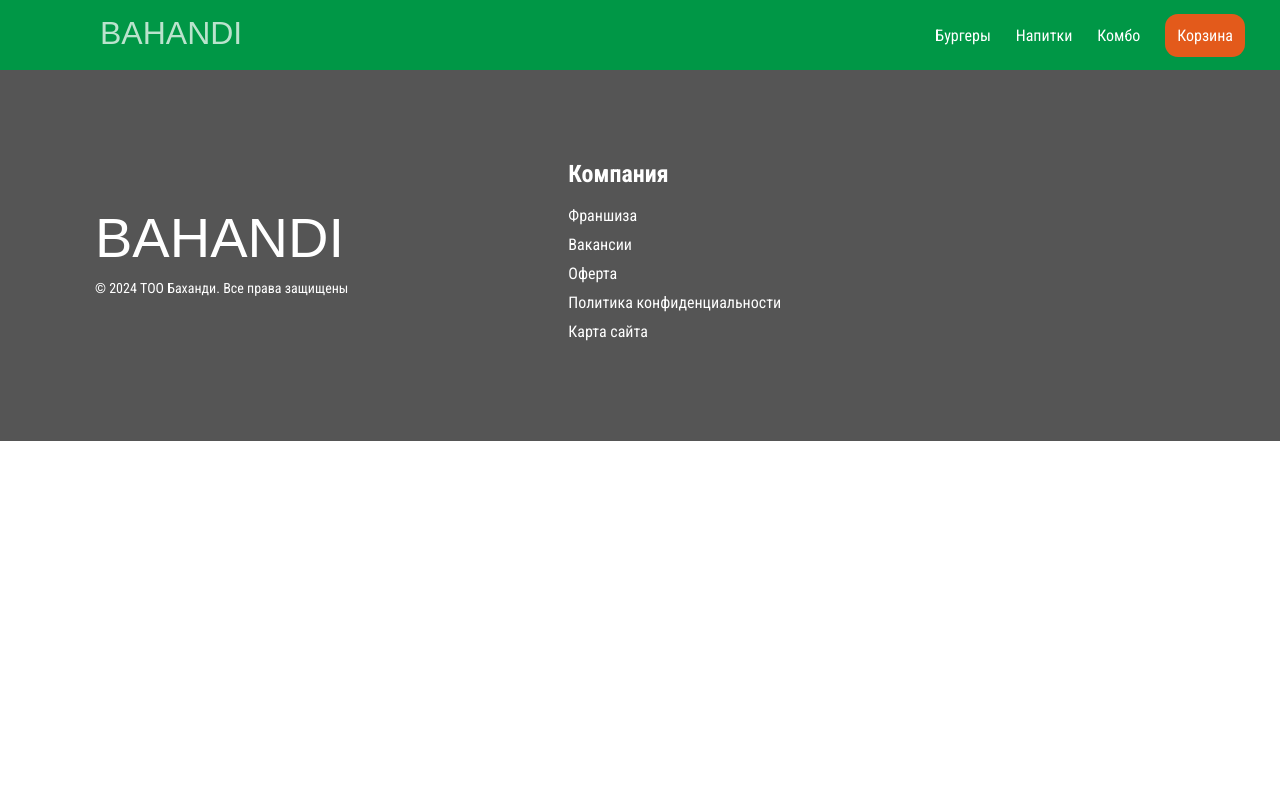
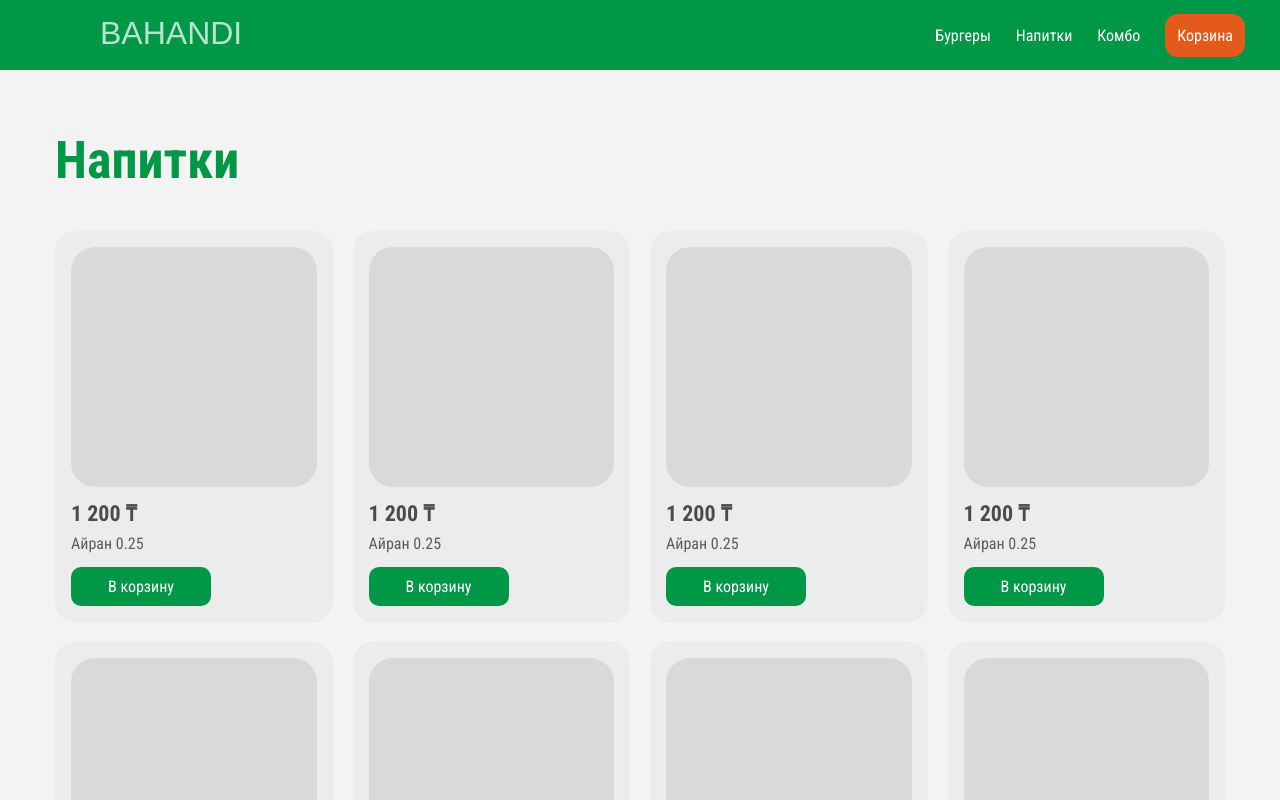
Before and after one commit to LuckyMen000/bahandi-store, a React (Create React App) app: page / in a window 1280 px wide. Shown: the top 800 px of the page. Built offline with nearby package versions, Linux system fonts and the light colour scheme; a web font is replaced by a local one.

Commit message:
add body

```diff
--- a/src/App.js
+++ b/src/App.js
@@ -1,10 +1,12 @@
 import Header from "./components/Header";
 import Footer from "./components/Footer";
+import Body from "./components/Body";
 
 function App() {
   return (
     <div>
         <Header/>
+        <Body/>
         <Footer/>
     </div>
   );
--- a/src/assets/style.css
+++ b/src/assets/style.css
@@ -42,7 +42,77 @@
     border-radius: 13px;
     color: #FFFFFF;
 }
+.link-button:hover{
+    background-color: #c24c16;
+    transition: .4s;
+}
 
+
+/*Cards*/
+.cards-container{
+    display: grid;
+    grid-template-columns: repeat(4, 1fr);
+    gap: 20px;
+}
+.body{
+    padding: 60px 55px 40px 55px;
+    background-color: #F3F3F3;
+}
+.body-title{
+    font-family: 'Roboto Condensed', sans-serif;
+    font-size: 52px;
+    font-weight: 700;
+    color: #009746;
+    margin-bottom: 40px;
+}
+.cards-container{
+    display: grid;
+    grid-template-columns: 1fr 1fr 1fr 1fr;
+    gap: 20px;
+}
+.card{
+    background-color: #ECECEC;
+    border-radius: 20px;
+    padding: 16px;
+    min-height: 360px;
+}
+.card-image{
+    width: 100%;
+    height: 240px;
+    background-color: #D9D9D9;
+    border-radius: 24px;
+    margin-bottom: 14px;
+}
+.card-price{
+    font-family: 'Roboto Condensed', sans-serif;
+    font-size: 22px;
+    font-weight: 700;
+    color: #4B4B4B;
+    margin-bottom: 8px;
+}
+.card-title{
+    font-family: 'Roboto Condensed', sans-serif;
+    font-size: 16px;
+    font-weight: 400;
+    color: #5C5C5C;
+    margin-bottom: 14px;
+}
+.card-button{
+    background-color: #009746;
+    color: #FFFFFF;
+    border: none;
+    border-radius: 10px;
+    padding: 10px 0;
+    width: 140px;
+    font-family: 'Roboto Condensed', sans-serif;
+    font-size: 16px;
+    font-weight: 400;
+    cursor: pointer;
+}
+.card-button:hover{
+    background-color: #007034;
+    transition: .4s;
+}
 
 /*Footer*/
 .footer{
--- a/src/components/Body.jsx
+++ b/src/components/Body.jsx
@@ -0,0 +1,21 @@
+import Cards from "./card/Cards";
+
+function Body() {
+  return (
+    <main className="body">
+      <h1 className="body-title">Напитки</h1>
+      <div className="cards-container">
+        <Cards />
+        <Cards />
+        <Cards />
+        <Cards />
+        <Cards />
+        <Cards />
+        <Cards />
+        <Cards />
+      </div>
+    </main>
+  );
+}
+
+export default Body;
--- /dev/null
+++ b/src/components/card/Cards.jsx
@@ -0,0 +1,14 @@
+function Cards() {
+  return (
+    <div className="card">
+      <div className="card-image"></div>
+      <h2 className="card-price">1 200 ₸</h2>
+      <p className="card-title">Айран 0.25</p>
+      <button className="card-button">
+        В корзину
+      </button>
+    </div>
+  );
+}
+
+export default Cards;
```
